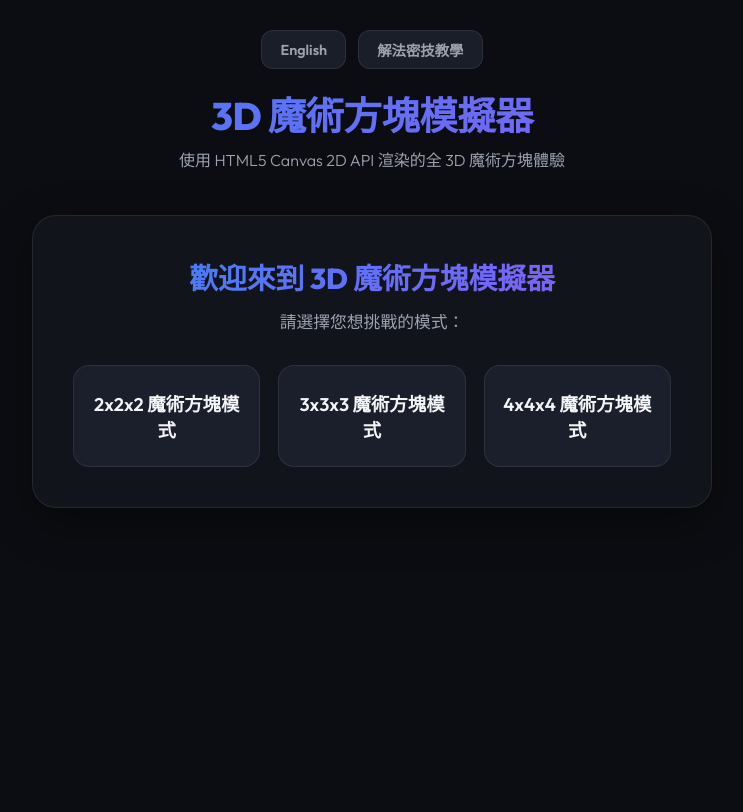
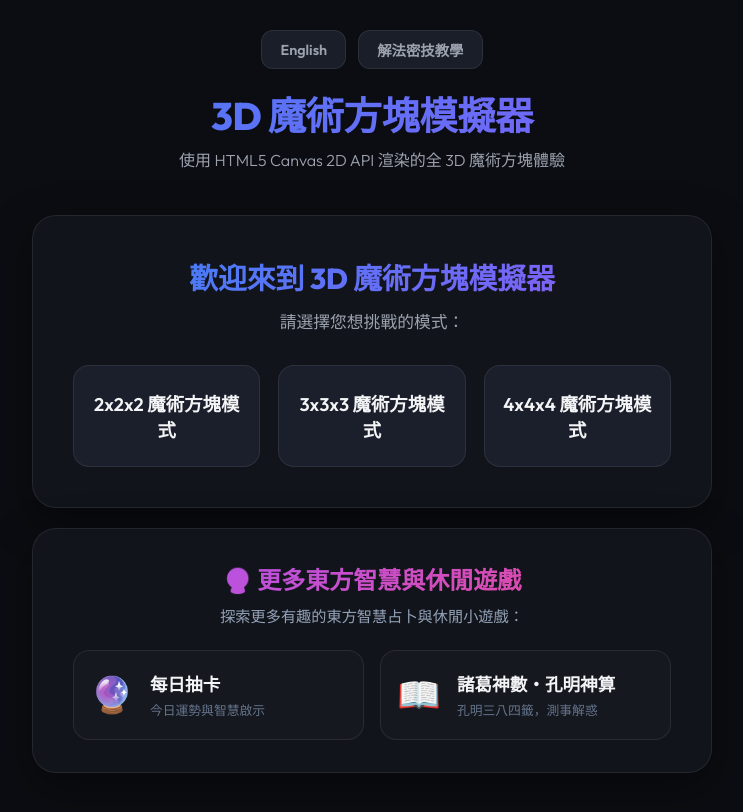
Before and after one commit to toydogcat/ai-magic-cube, a website built with Vite: page index.html in a window 1280 px wide. Shown: the whole page, without its empty margins (268-1011 px from the left). Built offline with nearby package versions, Linux system fonts and the light colour scheme; a script that the page names is missing.

Commit message:
feat: add More Games section with i18n support and styling

```diff
--- a/index.html
+++ b/index.html
@@ -1,5 +1,6 @@
 <!doctype html>
 <html lang="en">
+
 <head>
   <meta charset="UTF-8" />
   <meta name="viewport" content="width=device-width, initial-scale=1.0" />
@@ -36,14 +37,36 @@
         <p id="welcome-desc" data-i18n="welcomeDesc">請選擇您想挑戰的模式：</p>
         <div class="mode-buttons">
           <button class="mode-select-btn" id="btn-mode-2x2">
-              <span class="mode-title" data-i18n="btnMode2">2x2x2 魔術方塊模式</span>
+            <span class="mode-title" data-i18n="btnMode2">2階魔術方塊模式</span>
           </button>
           <button class="mode-select-btn" id="btn-mode-3x3">
-              <span class="mode-title" data-i18n="btnMode3">3x3x3 魔術方塊模式</span>
+            <span class="mode-title" data-i18n="btnMode3">3階魔術方塊模式</span>
           </button>
           <button class="mode-select-btn" id="btn-mode-4x4">
-              <span class="mode-title" data-i18n="btnMode4">4x4x4 魔術方塊模式</span>
+            <span class="mode-title" data-i18n="btnMode4">4階魔術方塊模式</span>
           </button>
+        </div>
+      </div>
+
+      <!-- 更多東方智慧與休閒遊戲 -->
+      <div class="more-games-card">
+        <h2 id="more-games-title" data-i18n="moreGamesTitle">🔮 更多東方智慧與休閒遊戲</h2>
+        <p id="more-games-desc" data-i18n="moreGamesDesc">探索更多有趣的東方智慧占卜與休閒小遊戲：</p>
+        <div class="games-buttons">
+          <a href="https://toydogcat.github.io/ai-eastern-wisdom/daily-draw/" target="_blank" class="game-select-btn" id="btn-game-draw">
+            <span class="game-icon">🔮</span>
+            <div class="game-info">
+              <span class="game-title" data-i18n="btnDailyDraw">每日抽卡</span>
+              <span class="game-desc" data-i18n="btnDailyDrawDesc">今日運勢與智慧啟示</span>
+            </div>
+          </a>
+          <a href="https://toydogcat.github.io/ai-eastern-wisdom/zhuge-shenshu/" target="_blank" class="game-select-btn" id="btn-game-zhuge">
+            <span class="game-icon">📖</span>
+            <div class="game-info">
+              <span class="game-title" data-i18n="btnZhugeShenshu">諸葛神數・孔明神算</span>
+              <span class="game-desc" data-i18n="btnZhugeShenshuDesc">孔明三八四籤，測事解惑</span>
+            </div>
+          </a>
         </div>
       </div>
     </section>
@@ -61,8 +84,10 @@
           <div class="success-overlay hidden" id="success-overlay">
             <div class="success-content">
               <h3 data-i18n="congratsTitle">🎉 恭喜還原！</h3>
-                <p><span data-i18n="congratsTime">時間:</span> <strong id="success-time">00:00</strong> | <span data-i18n="congratsMoves">步數:</span> <strong id="success-moves">0</strong></p>
-                <button class="action-btn scramble-btn" id="btn-success-close" data-i18n="closeCongrats" style="margin-top: 12px; font-size: 0.9rem; padding: 8px 24px;">關閉</button>
+              <p><span data-i18n="congratsTime">時間:</span> <strong id="success-time">00:00</strong> | <span
+                  data-i18n="congratsMoves">步數:</span> <strong id="success-moves">0</strong></p>
+              <button class="action-btn scramble-btn" id="btn-success-close" data-i18n="closeCongrats"
+                style="margin-top: 12px; font-size: 0.9rem; padding: 8px 24px;">關閉</button>
             </div>
           </div>
         </div>
@@ -71,17 +96,25 @@
         <aside class="control-panel">
           <!-- Time / Moves Panel Section -->
           <div class="panel-section stats-section" style="margin-bottom: -4px;">
-              <div class="stats-grid" style="display: grid; grid-template-columns: 1fr 1fr; gap: 12px; margin-bottom: 8px;">
-                <div class="stat-box" style="background: rgba(255, 255, 255, 0.03); border: 1px solid var(--panel-border); padding: 12px; border-radius: 12px; text-align: center;">
-                  <span class="stat-label" data-i18n="timerLabel" style="display: block; font-size: 0.75rem; color: #64748b; text-transform: uppercase; letter-spacing: 0.5px; margin-bottom: 4px;">時間</span>
-                  <span class="stat-value" id="timer-value" style="font-size: 1.3rem; font-weight: 700; color: #10b981; font-family: monospace;">00:00</span>
+            <div class="stats-grid"
+              style="display: grid; grid-template-columns: 1fr 1fr; gap: 12px; margin-bottom: 8px;">
+              <div class="stat-box"
+                style="background: rgba(255, 255, 255, 0.03); border: 1px solid var(--panel-border); padding: 12px; border-radius: 12px; text-align: center;">
+                <span class="stat-label" data-i18n="timerLabel"
+                  style="display: block; font-size: 0.75rem; color: #64748b; text-transform: uppercase; letter-spacing: 0.5px; margin-bottom: 4px;">時間</span>
+                <span class="stat-value" id="timer-value"
+                  style="font-size: 1.3rem; font-weight: 700; color: #10b981; font-family: monospace;">00:00</span>
               </div>
-                <div class="stat-box" style="background: rgba(255, 255, 255, 0.03); border: 1px solid var(--panel-border); padding: 12px; border-radius: 12px; text-align: center;">
-                  <span class="stat-label" data-i18n="movesLabel" style="display: block; font-size: 0.75rem; color: #64748b; text-transform: uppercase; letter-spacing: 0.5px; margin-bottom: 4px;">步數</span>
-                  <span class="stat-value" id="moves-value" style="font-size: 1.3rem; font-weight: 700; color: #3b82f6; font-family: monospace;">0</span>
+              <div class="stat-box"
+                style="background: rgba(255, 255, 255, 0.03); border: 1px solid var(--panel-border); padding: 12px; border-radius: 12px; text-align: center;">
+                <span class="stat-label" data-i18n="movesLabel"
+                  style="display: block; font-size: 0.75rem; color: #64748b; text-transform: uppercase; letter-spacing: 0.5px; margin-bottom: 4px;">步數</span>
+                <span class="stat-value" id="moves-value"
+                  style="font-size: 1.3rem; font-weight: 700; color: #3b82f6; font-family: monospace;">0</span>
               </div>
             </div>
-              <div class="best-record" id="best-record" style="font-size: 0.82rem; color: #10b981; text-align: center; display: none; padding: 6px; background: rgba(16, 185, 129, 0.08); border: 1px solid rgba(16, 185, 129, 0.15); border-radius: 8px; margin-top: 4px; margin-bottom: 8px;">
+            <div class="best-record" id="best-record"
+              style="font-size: 0.82rem; color: #10b981; text-align: center; display: none; padding: 6px; background: rgba(16, 185, 129, 0.08); border: 1px solid rgba(16, 185, 129, 0.15); border-radius: 8px; margin-top: 4px; margin-bottom: 8px;">
               🎉 <span data-i18n="bestRecordLabel">最佳紀錄：</span><span id="best-record-val"></span>
             </div>
           </div>
@@ -131,7 +164,9 @@
               <ul>
                 <li><span data-i18n="rotateView">旋轉視角：點擊並在畫布上拖曳滑鼠。</span></li>
                 <li><span data-i18n="rotateLayers">旋轉方塊層：點擊按鈕或使用按鍵。</span></li>
-                <li><span data-i18n="keyboardControls">鍵盤快速鍵：直接按下</span> <code>U</code>, <code>D</code>, <code>L</code>, <code>R</code>, <code>F</code>, <code>B</code><span data-i18n="holdShift">。按住 Shift 鍵可進行逆時針旋轉。</span></li>
+                <li><span data-i18n="keyboardControls">鍵盤快速鍵：直接按下</span> <code>U</code>, <code>D</code>, <code>L</code>,
+                  <code>R</code>, <code>F</code>, <code>B</code><span data-i18n="holdShift">。按住 Shift 鍵可進行逆時針旋轉。</span>
+                </li>
               </ul>
             </div>
         </aside>
@@ -149,7 +184,8 @@
           <div class="guide-steps">
             <div class="step-box">
               <h4 data-i18n="mode2Step1Title">步驟 1: 底層架橋 (First Layer)</h4>
-                <p data-i18n="mode2Step1Desc">選定一個顏色作為底面（通常是白色），將四個對應角塊對齊側面顏色並拼在同一層。利用基本公式 <code>R U R' U'</code> 可調整角塊方向。</p>
+              <p data-i18n="mode2Step1Desc">選定一個顏色作為底面（通常是白色），將四個對應角塊對齊側面顏色並拼在同一層。利用基本公式 <code>R U R' U'</code> 可調整角塊方向。
+              </p>
             </div>
             <div class="step-box">
               <h4 data-i18n="mode2Step2Title">步驟 2: 頂面定向 (OLL)</h4>
@@ -157,7 +193,8 @@
             </div>
             <div class="step-box">
               <h4 data-i18n="mode2Step3Title">步驟 3: 頂面排列 (PLL)</h4>
-                <p data-i18n="mode2Step3Desc">觀察頂層側面顏色，若有相鄰對稱色則對準左側，套用 <code>R U2 R' U' R U2 L' U R' U' L</code> 解決最後角塊對齊。</p>
+              <p data-i18n="mode2Step3Desc">觀察頂層側面顏色，若有相鄰對稱色則對準左側，套用 <code>R U2 R' U' R U2 L' U R' U' L</code> 解決最後角塊對齊。
+              </p>
             </div>
           </div>
         </div>
@@ -202,12 +239,14 @@
           </div>
         </div>
 
-          <button class="action-btn back-to-game" id="btn-back-to-game" data-i18n="backToGame" style="margin-top: 32px;">回到遊戲</button>
+        <button class="action-btn back-to-game" id="btn-back-to-game" data-i18n="backToGame"
+          style="margin-top: 32px;">回到遊戲</button>
       </div>
     </section>
 
     <!-- Busuanzi Visitor / View Counter -->
-      <footer class="app-footer" style="margin-top: 40px; text-align: center; font-size: 0.9rem; color: var(--text-muted); opacity: 0.8;">
+    <footer class="app-footer"
+      style="margin-top: 40px; text-align: center; font-size: 0.9rem; color: var(--text-muted); opacity: 0.8;">
       <span id="busuanzi_container_site_pv" style="display:none">
         <span data-i18n="totalViews">總訪問量</span>: <span id="busuanzi_value_site_pv"></span>
       </span>
@@ -220,4 +259,5 @@
 
   <script type="module" src="/src/main.ts"></script>
 </body>
+
 </html>
--- a/src/main.ts
+++ b/src/main.ts
@@ -63,6 +63,12 @@ const i18n = {
     backToGame: '回到遊戲',
     totalViews: '總訪問量',
     totalVisitors: '訪客數',
+    moreGamesTitle: '🔮 更多東方智慧與休閒遊戲',
+    moreGamesDesc: '探索更多有趣的東方智慧占卜與休閒小遊戲：',
+    btnDailyDraw: '每日抽卡',
+    btnDailyDrawDesc: '今日運勢與智慧啟示',
+    btnZhugeShenshu: '諸葛神數・孔明神算',
+    btnZhugeShenshuDesc: '孔明三八四籤，測事解惑',
   },
   en: {
     appTitle: 'Vanilla 3D Magic Cube',
@@ -112,6 +118,12 @@ const i18n = {
     backToGame: 'Back to Game',
     totalViews: 'Total Views',
     totalVisitors: 'Total Visitors',
+    moreGamesTitle: '🔮 More Eastern Wisdom & Casual Games',
+    moreGamesDesc: 'Explore more interesting Eastern wisdom divination & casual mini-games:',
+    btnDailyDraw: 'Daily Card Draw',
+    btnDailyDrawDesc: 'Today\'s fortunes and wisdom reflections',
+    btnZhugeShenshu: 'Zhuge Shenshu Divination',
+    btnZhugeShenshuDesc: 'Kuang-Ming\'s 384 divine stanzas for decision-making',
   },
 };
 
--- a/src/style.css
+++ b/src/style.css
@@ -490,3 +490,99 @@ body {
   from { transform: scale(0.9); opacity: 0; }
   to { transform: scale(1); opacity: 1; }
 }
+
+/* Page Welcome: More Games styling */
+.more-games-card {
+  background: var(--panel-bg);
+  border: 1px solid var(--panel-border);
+  border-radius: 24px;
+  padding: 32px 40px;
+  backdrop-filter: blur(12px);
+  text-align: center;
+  box-shadow: 0 15px 45px rgba(0, 0, 0, 0.4);
+  margin: 20px auto;
+  max-width: 680px;
+  animation: fadeIn 0.4s ease;
+}
+
+.more-games-card h2 {
+  font-size: 1.5rem;
+  font-weight: 800;
+  margin-bottom: 8px;
+  background: linear-gradient(135deg, #a855f7 0%, #ec4899 100%);
+  -webkit-background-clip: text;
+  -webkit-text-fill-color: transparent;
+}
+
+.more-games-card p {
+  font-size: 0.95rem;
+  color: #94a3b8;
+  margin-bottom: 24px;
+}
+
+.games-buttons {
+  display: flex;
+  flex-direction: column;
+  gap: 16px;
+  justify-content: center;
+  align-items: stretch;
+}
+
+@media (min-width: 600px) {
+  .games-buttons {
+    flex-direction: row;
+  }
+}
+
+.game-select-btn {
+  flex: 1;
+  text-decoration: none;
+  font-family: 'Outfit', sans-serif;
+  background: rgba(255, 255, 255, 0.02);
+  border: 1px solid var(--panel-border);
+  padding: 20px 16px;
+  border-radius: 16px;
+  cursor: pointer;
+  transition: all 0.25s cubic-bezier(0.4, 0, 0.2, 1);
+  display: flex;
+  flex-direction: row;
+  align-items: center;
+  justify-content: flex-start;
+  text-align: left;
+  gap: 16px;
+}
+
+.game-select-btn:hover {
+  border-color: #ec4899;
+  background: rgba(236, 72, 153, 0.06);
+  transform: translateY(-4px);
+  box-shadow: 0 10px 25px rgba(236, 72, 153, 0.12), 0 0 15px rgba(168, 85, 247, 0.1);
+}
+
+.game-icon {
+  font-size: 2.2rem;
+  line-height: 1;
+}
+
+.game-info {
+  display: flex;
+  flex-direction: column;
+  gap: 4px;
+}
+
+.game-title {
+  font-size: 1.1rem;
+  font-weight: 700;
+  color: var(--text-color);
+  transition: color 0.2s;
+}
+
+.game-select-btn:hover .game-title {
+  color: #f472b6;
+}
+
+.game-desc {
+  font-size: 0.8rem;
+  color: #64748b;
+  font-weight: 400;
+}
```
Lines whose indentation alone changed are shown as unchanged.
